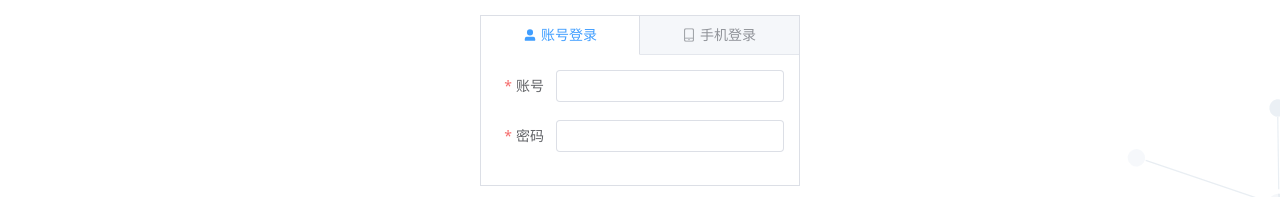
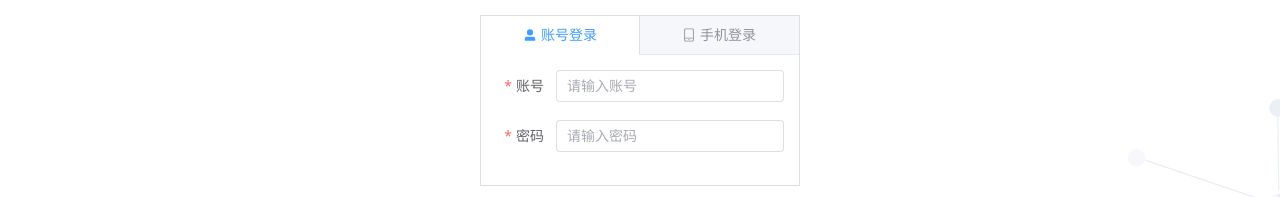
Before and after one commit to aliyuv/Vue3-TS-CMS, a Vue app: page /#/login in a window 1280 px wide. Shown: the part 218-415 px from the top of the page. Built offline with nearby package versions, Linux system fonts and the light colour scheme.

Commit message:
feature: 基本完成登录页面的组件封装

```diff
--- a/components.d.ts
+++ b/components.d.ts
@@ -20,7 +20,9 @@ declare module '@vue/runtime-core' {
     ElTabPane: typeof import('element-plus/es')['ElTabPane']
     ElTabs: typeof import('element-plus/es')['ElTabs']
     PanelCommonContent: typeof import('./src/components/login/panel-common-content.vue')['default']
+    PanelCommonLogin: typeof import('./src/components/login/panel-common-login.vue')['default']
     PanelFormCpn: typeof import('./src/components/login/panel-form-cpn.vue')['default']
+    PanelLogin: typeof import('./src/components/login/panel-login.vue')['default']
     RouterLink: typeof import('vue-router')['RouterLink']
     RouterView: typeof import('vue-router')['RouterView']
   }
--- /dev/null
+++ b/src/components/login/panel-common-login.vue
@@ -0,0 +1,42 @@
+<template>
+  <div>
+    <panelformcpn
+      :account="account"
+      :accountRules="accountRules"
+      :isHideasterisk="isHideasterisk"
+      :itemName="itemName"
+      :itemPassword="itemPassword"
+      :itemProp="'name'"
+      :inputType="'password'"
+      :small="'default'"
+      :isShowVerificationCode="isShowVerificationCode"
+      :placeholder="placeholder"
+    />
+  </div>
+</template>
+
+<script setup lang="ts">
+import type { FormRules } from 'element-plus';
+import panelformcpn from '@/components/login/panel-form-cpn.vue';
+
+defineProps<{
+  account: {
+    name: string;
+    password: string;
+  };
+  accountRules: FormRules;
+  isHideasterisk: boolean;
+  itemName: string;
+  itemPassword: string;
+  itemProp: string;
+  inputType: string;
+  small?: 'large' | 'default' | 'small';
+  isShowVerificationCode: boolean;
+  placeholder: {
+    account: string;
+    code: string;
+  };
+}>();
+</script>
+
+<style scoped></style>
--- a/src/components/login/panel-form-cpn.vue
+++ b/src/components/login/panel-form-cpn.vue
@@ -7,11 +7,16 @@
     :hide-required-asterisk="isHideasterisk"
   >
     <el-form-item :prop="itemProp" :label="itemName">
-      <el-input v-model="account.name" />
+      <el-input v-model="account.name" :placeholder="placeholder.account" />
     </el-form-item>
     <el-form-item :prop="itemProp" :label="itemPassword">
-      <el-input v-model="account.password" :type="inputType" />
-      <el-button type="primary" :size="small" v-show="isShowVerificationCode"
+      <el-input
+        v-model="account.password"
+        :type="inputType"
+        :style="isShowVerificationCode ? `width: 120px;margin-right: 6px` : ``"
+        :placeholder="placeholder.code"
+      />
+      <el-button type="primary" v-show="isShowVerificationCode"
         >获取验证码
       </el-button>
     </el-form-item>
@@ -34,6 +39,10 @@ defineProps<{
   inputType: string;
   small: 'large' | 'default' | 'small';
   isShowVerificationCode: boolean;
+  placeholder: {
+    account: string;
+    code: string;
+  };
 }>();
 </script>
 
--- a/src/views/login/c-cnps/login-panel.vue
+++ b/src/views/login/c-cnps/login-panel.vue
@@ -11,9 +11,9 @@
             <template #label> 账号登录 </template>
           </panel-common-content>
         </template>
-        <panelaccount></panelaccount>
+        <panelaccount :activeName="activeName"></panelaccount>
       </el-tab-pane>
-      <el-tab-pane label="Config" name="second">
+      <el-tab-pane label="Config" name="phone">
         <template #label>
           <panel-common-content>
             <template #icon>
@@ -22,7 +22,7 @@
             <template #label> 手机登录 </template>
           </panel-common-content>
         </template>
-        <panelaccount></panelaccount>
+        <panelaccount :activeName="activeName"></panelaccount>
       </el-tab-pane>
     </el-tabs>
     <about-password></about-password>
--- a/src/views/login/c-cnps/panel-account.vue
+++ b/src/views/login/c-cnps/panel-account.vue
@@ -1,25 +1,31 @@
 <template>
   <div class="app">
-    <panel-form-cpn
+    <panel-common-login
       :account="account"
+      :placeholder="
+        activeName === `phone`
+          ? { account: `请输入手机号`, code: `请输入验证码` }
+          : { account: `请输入账号`, code: `请输入密码` }
+      "
       :accountRules="accountRules"
-      :isHideasterisk="no"
-      :itemName="'账号'"
-      :itemPassword="'密码'"
-      :itemProp="'name'"
-      :inputType="'password'"
-      :small="'small'"
-      :isShowVerificationCode="no"
-    ></panel-form-cpn>
+      :isHideasterisk="activeName === `phone` ? true : false"
+      :isShowVerificationCode="activeName === `phone` ? true : false"
+      :itemName="activeName === `phone` ? `手机号` : `账号`"
+      :itemPassword="activeName === `phone` ? `验证码` : `密码`"
+      itemProp="name"
+      inputType="password"
+    />
   </div>
 </template>
 
 <script setup lang="ts">
-import PanelFormCpn from '@/components/login/panel-form-cpn.vue';
+import PanelCommonLogin from '@/components/login/panel-common-login.vue';
 import type { FormRules } from 'element-plus';
 import { reactive, ref } from 'vue';
 
-const no = ref(false);
+defineProps<{
+  activeName: string;
+}>();
 
 const account = reactive({
   name: '',
```
